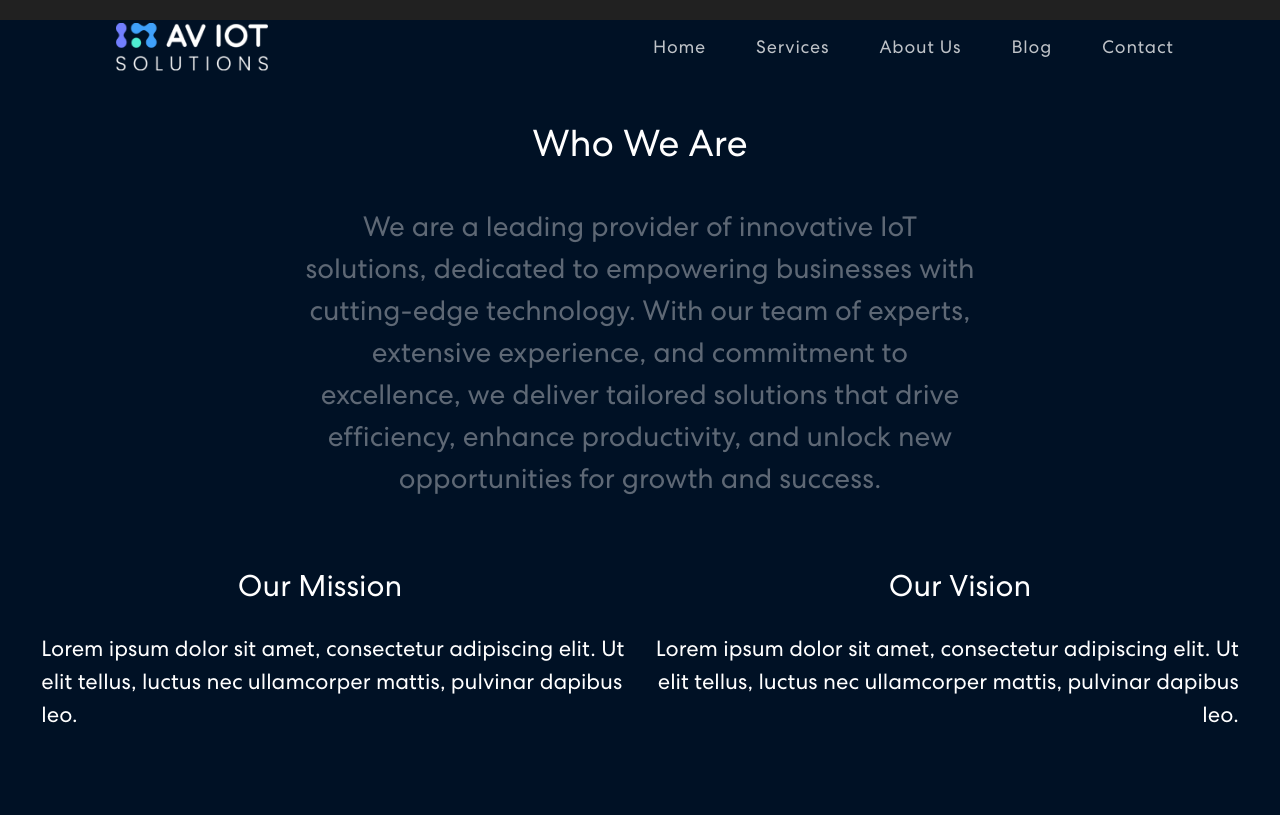
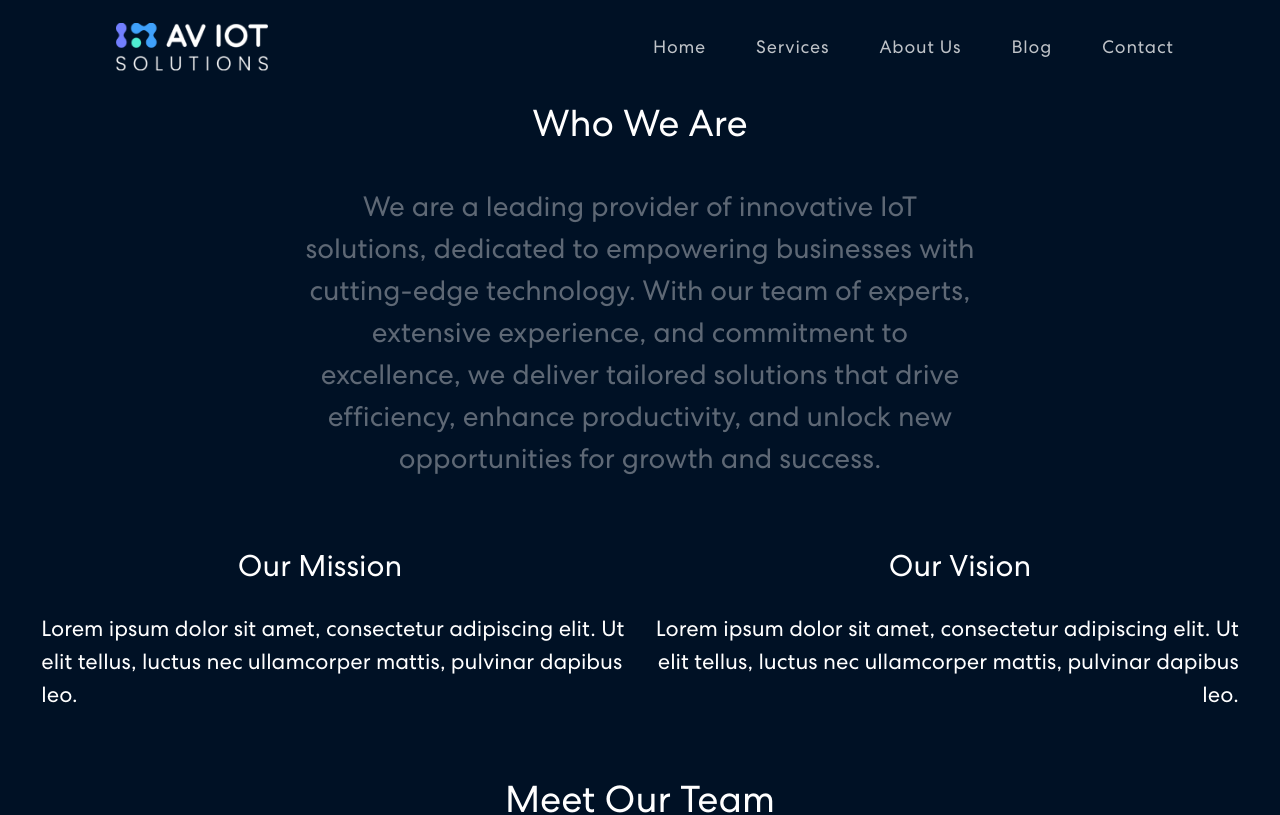
Before and after one commit to harindiw/AV-IOT-Web, a React (Create React App) app: page /Abouthome in a window 1280 px wide. Shown: the top 815 px of the page. Built offline with nearby package versions, Linux system fonts and the light colour scheme.

Commit message:
team.css

```diff
--- a/src/components/AboutUs/Team.css
+++ b/src/components/AboutUs/Team.css
@@ -1,6 +1,6 @@
 .About-h{
     background-color: #001125;
-    margin-block-start: 20px;
+
     text-align: center;
 }
 
```
